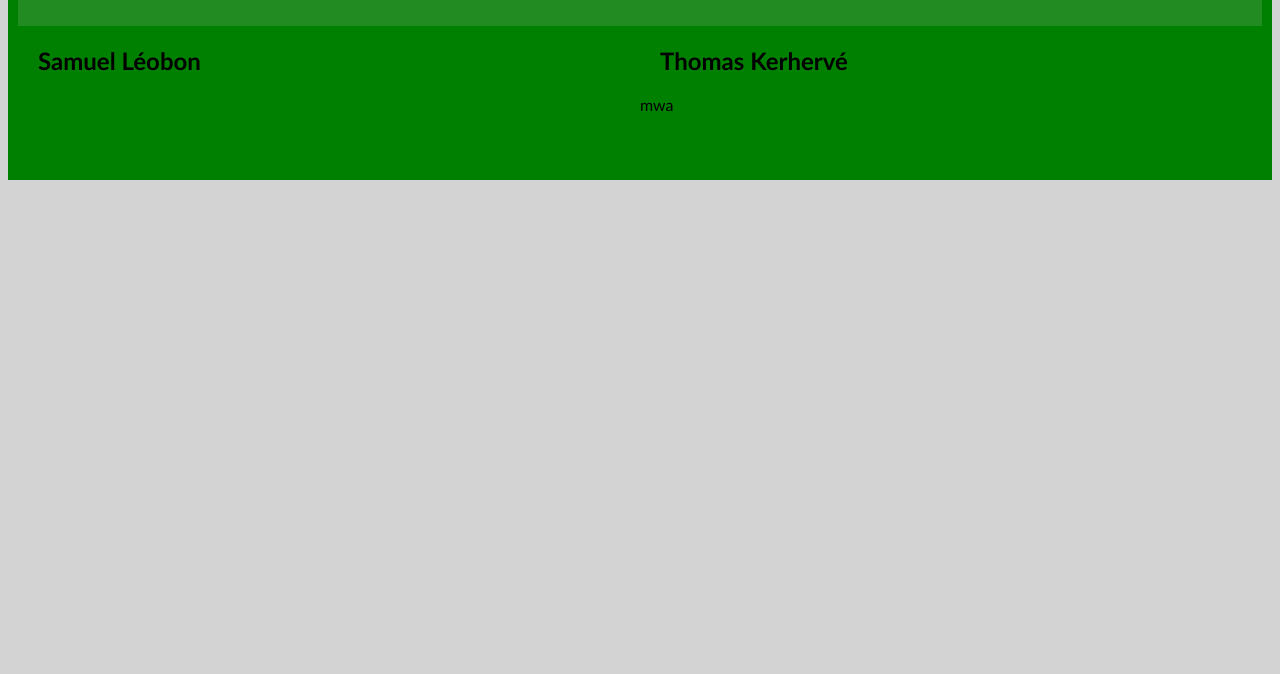
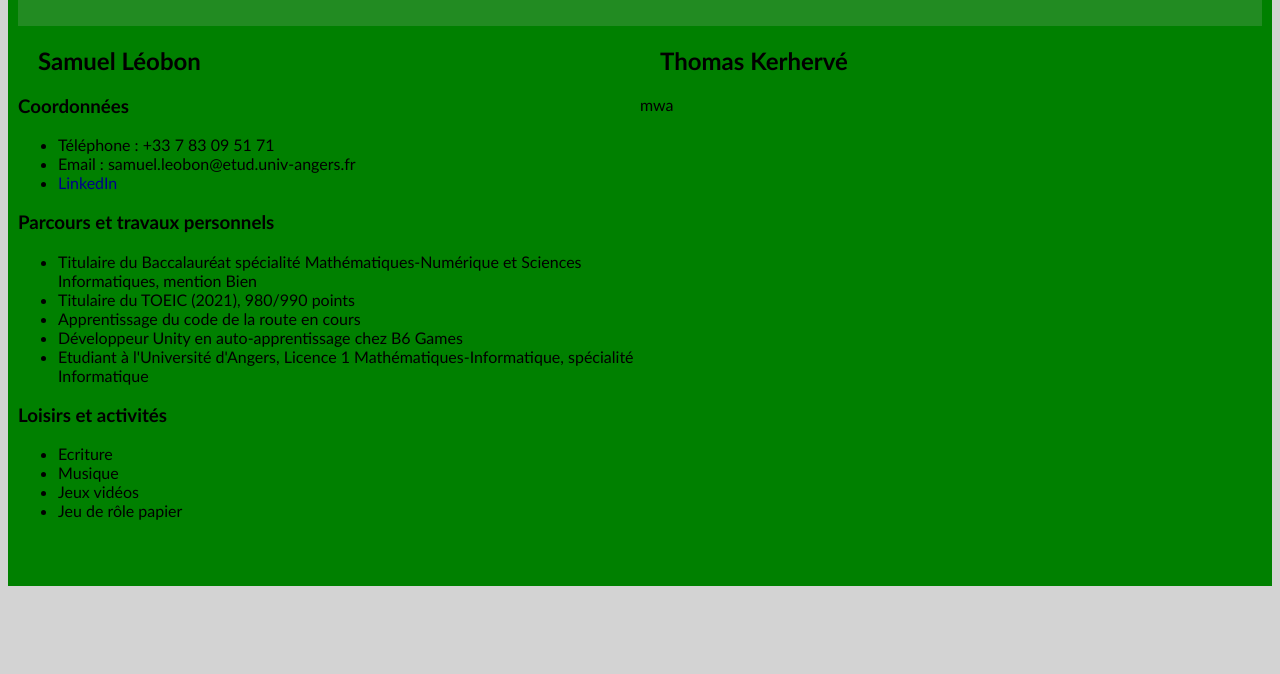
Before and after one commit to ByggL/ProblemeVoyage, a plain HTML site: page site/groupe.html in a window 1280 px wide. Shown: the part 126-800 px from the top of the page. Drawn offline with Linux system fonts and the light colour scheme.

Commit message:
écriture groupe

```diff
--- a/site/groupe.html
+++ b/site/groupe.html
@@ -20,6 +20,31 @@
             <div class="perso">
                 <h2>Samuel Léobon</h2>
 
+                <h3>Coordonnées</h3>
+                <ul>
+                    <li>Téléphone : +33 7 83 09 51 71</li>
+                    <li>Email : samuel.leobon@etud.univ-angers.fr</li>
+                    <li><a href="https://www.linkedin.com/in/samuel-leobon-457a61228/">LinkedIn</a></li>
+                </ul>
+
+                <h3>Parcours et travaux personnels</h3>
+                <ul>
+                    <li>Titulaire du Baccalauréat spécialité Mathématiques-Numérique et Sciences Informatiques, mention Bien</li>
+                    <li>Titulaire du TOEIC (2021), 980/990 points</li>
+                    <li>Apprentissage du code de la route en cours</li>
+                    <li>Développeur Unity en auto-apprentissage chez B6 Games</li>
+                    <li>Etudiant à l'Université d'Angers, Licence 1 Mathématiques-Informatique, spécialité Informatique</li>
+                </ul>
+
+                <h3>Loisirs et activités</h3>
+                <ul>
+                    <li>Ecriture</li>
+                    <li>Musique</li>
+                    <li>Jeux vidéos</li>
+                    <li>Jeu de rôle papier</li>
+                </ul>
+
+
             </div>
             <div class="perso">
                 <h2>Thomas Kerhervé</h2>
--- a/site/styles/devstyle.css
+++ b/site/styles/devstyle.css
@@ -70,3 +70,18 @@ p {
     margin-left: auto;
     margin-right: auto;
 }
+
+a:link {
+    color:darkblue;
+    text-decoration: none;
+}
+
+a:visited {
+    color:darkblue;
+    text-decoration: none;
+}
+
+a:hover {
+    font-weight: bold;
+    font-style: italic;
+}
--- a/site/styles/groupestyle.css
+++ b/site/styles/groupestyle.css
@@ -44,3 +44,18 @@ h2 {
 .perso {
     flex: 50%;
 }
+
+a:link {
+    color:darkblue;
+    text-decoration: none;
+}
+
+a:visited {
+    color:darkblue;
+    text-decoration: none;
+}
+
+a:hover {
+    font-weight: bold;
+    font-style: italic;
+}
--- a/site/styles/indexstyle.css
+++ b/site/styles/indexstyle.css
@@ -68,3 +68,18 @@ pre code {
     margin-right: auto;
     padding-right: auto;
   }
+
+a:link {
+    color:darkblue;
+    text-decoration: none;
+}
+
+a:visited {
+    color:darkblue;
+    text-decoration: none;
+}
+
+a:hover {
+    font-weight: bold;
+    font-style: italic;
+}
```
